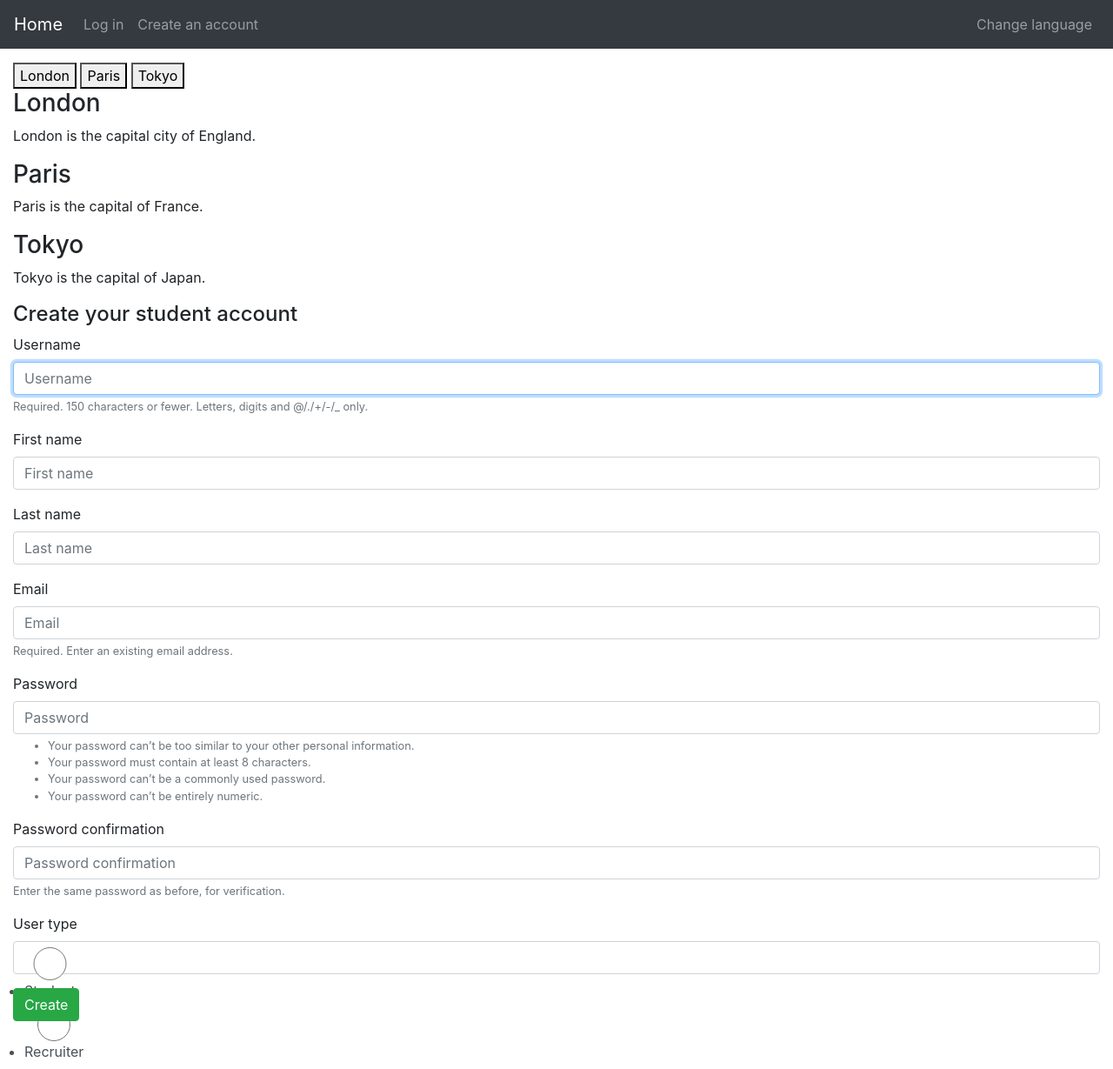
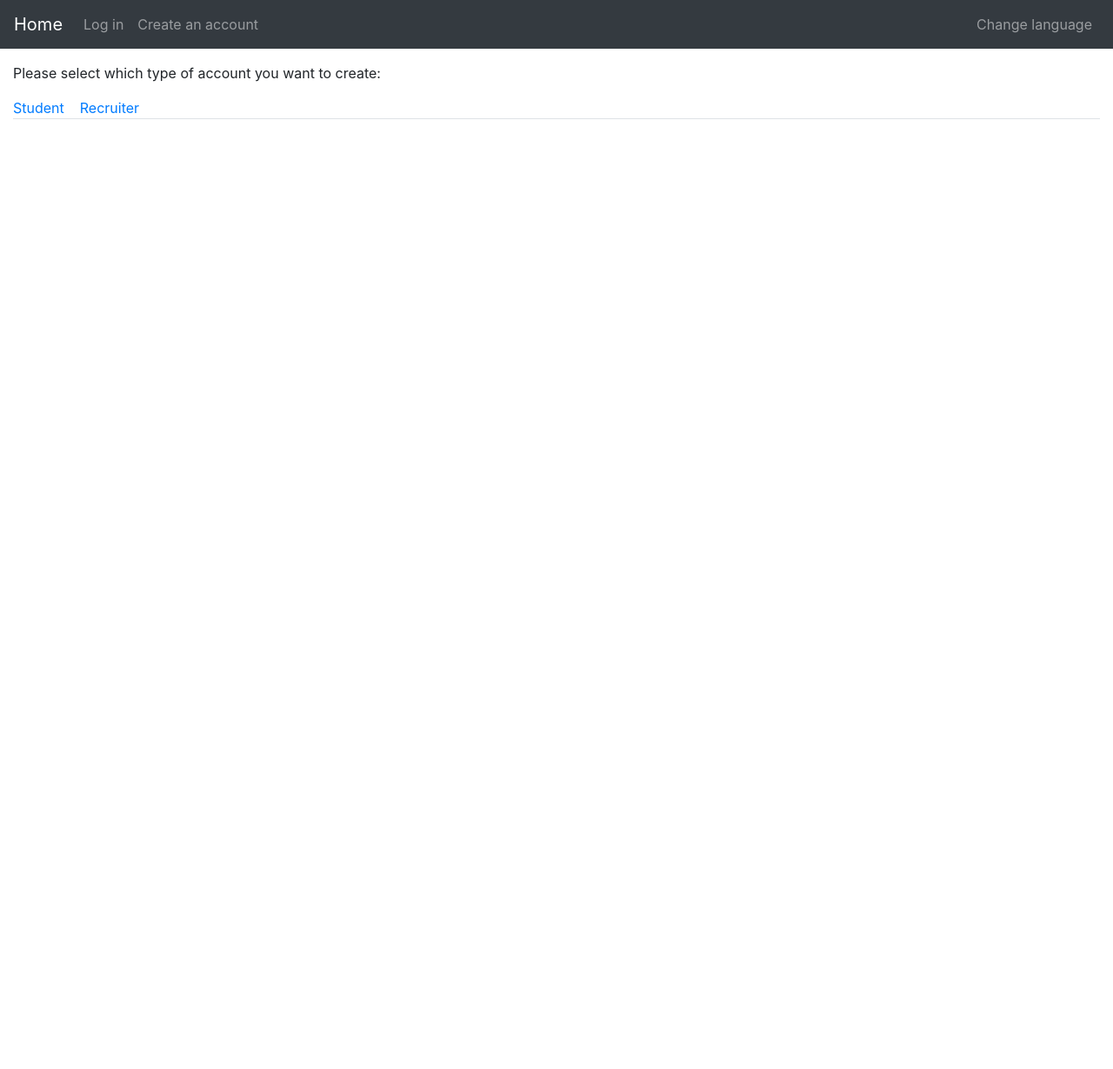
Before and after one commit to MintMin/MozillaLab, a Django app: page /accounts/sign-up/ in a window 1280 px wide. Shown: the whole page at 87% size. After the commit the page ends 137 px from the top, so only its background shows below. Run offline with Django 3.2, Linux system fonts and the light colour scheme; parts of the project's set-up code (start-up, migrations or seed data) failed here and were passed over; some libraries are stand-ins or nearby versions.

Commit message:
Edited the sign up page to have buttons and so far they point to same registration form

```diff
--- a/source/accounts/forms.py
+++ b/source/accounts/forms.py
@@ -4,7 +4,7 @@
 from django.forms import ValidationError
 from django.conf import settings
 from django.contrib.auth.models import User
-from .models import Profile
+from .models import Profile, CustomUser
 from django.contrib.auth.forms import UserCreationForm
 from django.utils import timezone
 from django.db.models import Q
@@ -59,7 +59,6 @@
 
         return username
 
-
 class SignInViaEmailForm(SignIn):
     email = forms.EmailField(label=_('Email'))
 
@@ -109,16 +108,12 @@
 
 
 class SignUpForm(UserCreationForm):
-    USER_CHOICES = (
-       ('Student', 'Student'),
-       ('Recruiter', 'Recruiter')
-    )
     class Meta:
-        model = User
+        model = CustomUser
         fields = settings.SIGN_UP_FIELDS
-    user_type = forms.ChoiceField(choices=USER_CHOICES, widget=forms.RadioSelect())
     email = forms.EmailField(label=_('Email'), help_text=_('Required. Enter an existing email address.'))
-
+    is_student = forms.BooleanField(label=_('Is Student'), widget=forms.HiddenInput(), required=False, initial=False)
+    is_recruiter = forms.BooleanField(label=_('Is Recruiter'), widget=forms.HiddenInput(),  required=False, initial=False)
     def clean_email(self):
         email = self.cleaned_data['email']
 
--- a/source/accounts/templates/accounts/sign_up.html
+++ b/source/accounts/templates/accounts/sign_up.html
@@ -5,30 +5,17 @@
 
 {% block content %}
 	<!-- Tab links -->
-<div class="tab">
-  <button class="tablinks" onclick="openCity(event, 'London')">London</button>
-  <button class="tablinks" onclick="openCity(event, 'Paris')">Paris</button>
-  <button class="tablinks" onclick="openCity(event, 'Tokyo')">Tokyo</button>
-</div>
+<p> Please select which type of account you want to create:</p>
+<ul class="nav nav-tabs">
+  <li class="active"><a data-toggle="tab" href="#StuAcc">Student</a></li>
+  <li><a data-toggle="tab" href="#RecAcc"> &nbsp&nbsp&nbsp Recruiter</a></li>
+</ul>
 
-<!-- Tab content -->
-<div id="London" class="tabcontent">
-  <h3>London</h3>
-  <p>London is the capital city of England.</p>
-</div>
-
-<div id="Paris" class="tabcontent">
-  <h3>Paris</h3>
-  <p>Paris is the capital of France.</p>
-</div>
-
-<div id="Tokyo" class="tabcontent">
-  <h3>Tokyo</h3>
-  <p>Tokyo is the capital of Japan.</p>
-</div>
-    <h4>{% trans 'Create your student account' %}</h4>
-
-    <form method="post">
+<div class="tab-content">
+  <div id="StuAcc" class="tab-pane fade in active">
+    <h3>Create your student account</h3>
+    <p>
+      <form method="post">
 
         {% csrf_token %}
         {% bootstrap_form form %}
@@ -36,5 +23,21 @@
         <button class="btn btn-success">{% trans 'Create' %}</button>
 
     </form>
+  </p>
+  </div>
+  <div id="RecAcc" class="tab-pane fade">
+    <h3>Create your recruiter account</h3>
+    <p><form method="post">
+
+        {% csrf_token %}
+        {% bootstrap_form form %}
+
+        <button class="btn btn-success">{% trans 'Create' %}</button>
+
+    </form></p>
+  </div>
+</div>
+
+
 
 {% endblock %}
--- a/source/accounts/views.py
+++ b/source/accounts/views.py
@@ -86,7 +86,7 @@
 
 class RecruiterSignUpView(GuestOnlyView, FormView):
     template_name = 'accounts/recruiter_sign_up.html'
-    form_class = ProfileForm
+    # form_class = RecruiterForm
 
     # def form_valid(self, form):
     #     request = self.request
```
